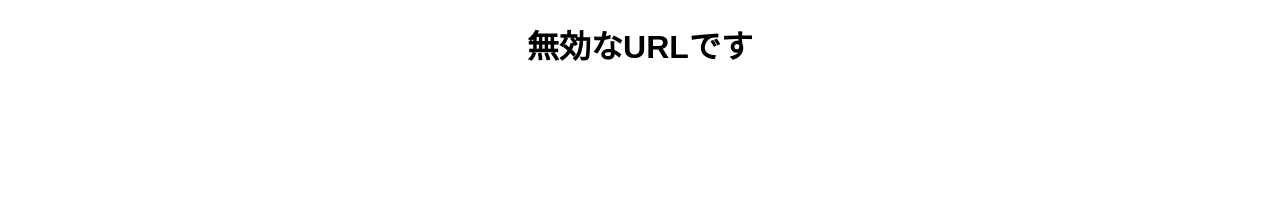
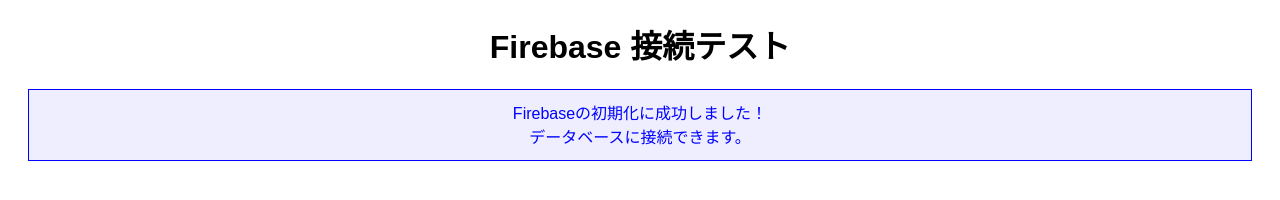
Before and after one commit to doooku109/max-stamp-card, a plain HTML site: page index.html in a window 1280 px wide. Drawn offline with Linux system fonts and the light colour scheme.

Commit message:
Update index.html

```diff
--- a/index.html
+++ b/index.html
@@ -3,24 +3,21 @@
 <head>
     <title>スタンプカード</title>
     <meta name="viewport" content="width=device-width, initial-scale=1">
-    <script src="https://cdnjs.cloudflare.com/ajax/libs/qrious/4.0.2/qrious.min.js"></script>
     <style>
         body { font-family: sans-serif; text-align: center; }
-        #qr-container {
-            width: 256px;
-            height: 256px;
-            margin: 20px auto;
+        #debug-info {
+            margin: 20px;
+            padding: 10px;
+            border: 1px solid blue;
+            background-color: #eef;
+            color: blue;
+            min-height: 50px;
         }
-        #stamps { font-size: 3em; font-weight: bold; }
     </style>
 </head>
 <body>
-    <h1>あなたのスタンプカード</h1>
-    <div id="qr-container">
-        <canvas id="qr"></canvas>
-    </div>
-    <p>現在のスタンプ数</p>
-    <p id="stamps">0</p>
+    <h1>Firebase 接続テスト</h1>
+    <div id="debug-info">調査中...</div>
 
     <script src="https://www.gstatic.com/firebasejs/8.10.0/firebase-app.js"></script>
     <script src="https://www.gstatic.com/firebasejs/8.10.0/firebase-firestore.js"></script>
@@ -37,57 +34,19 @@
         };
 
         document.addEventListener('DOMContentLoaded', function() {
-            firebase.initializeApp(firebaseConfig);
-            const db = firebase.firestore();
-            const messaging = firebase.messaging();
+            const debugInfo = document.getElementById('debug-info');
+            debugInfo.innerText = 'Firebaseの初期化を開始します...';
 
-            function requestNotificationPermission(userId) {
-                messaging.requestPermission().then(() => {
-                    return messaging.getToken();
-                }).then(token => {
-                    db.collection("users").doc(userId).update({ fcmToken: token });
-                }).catch((err) => {
-                    console.log('Unable to get permission to notify.', err);
-                });
-            }
+            try {
+                // Firebaseの初期化を試す
+                firebase.initializeApp(firebaseConfig);
 
-            // 確実性の高い方法でURLからIDを取得
-            function getUserIdFromUrl() {
-                const query = window.location.search.substring(1);
-                const params = query.split('&');
-                for (let i = 0; i < params.length; i++) {
-                    const pair = params[i].split('=');
-                    if (pair[0] === 'id') {
-                        return decodeURIComponent(pair[1].replace(/\+/g, ' '));
-                    }
-                }
-                return null;
-            }
+                // 成功したらメッセージを表示
+                debugInfo.innerText = 'Firebaseの初期化に成功しました！\nデータベースに接続できます。';
 
-            const userId = getUserIdFromUrl();
-
-            if (userId) {
-                // QRコードを表示
-                new QRious({
-                    element: document.getElementById('qr'),
-                    value: userId,
-                    size: 256
-                });
-
-                // データベースからスタンプ数を取得して表示
-                db.collection("users").doc(userId).onSnapshot((doc) => {
-                    if (doc.exists) {
-                        document.getElementById("stamps").innerText = doc.data().stamps || 0;
-                    } else {
-                        db.collection("users").doc(userId).set({ stamps: 0 });
-                    }
-                });
-
-                // 通知の許可をリクエスト
-                requestNotificationPermission(userId);
-
-            } else {
-                document.body.innerHTML = "<h1>無効なURLです</h1>";
+            } catch (e) {
+                // もしエラーが発生したら、その内容を画面に表示する
+                debugInfo.innerText = 'Firebase初期化エラー:\n' + e.message;
             }
         });
     </script>
```
